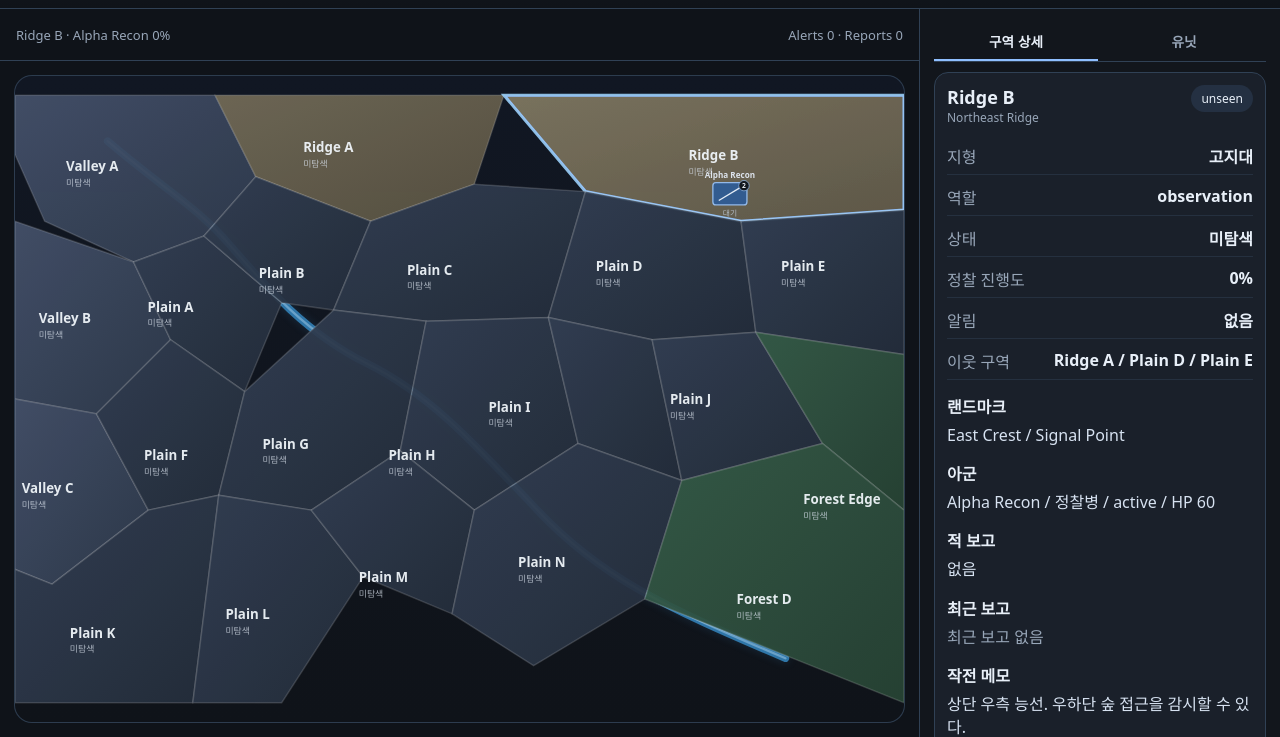
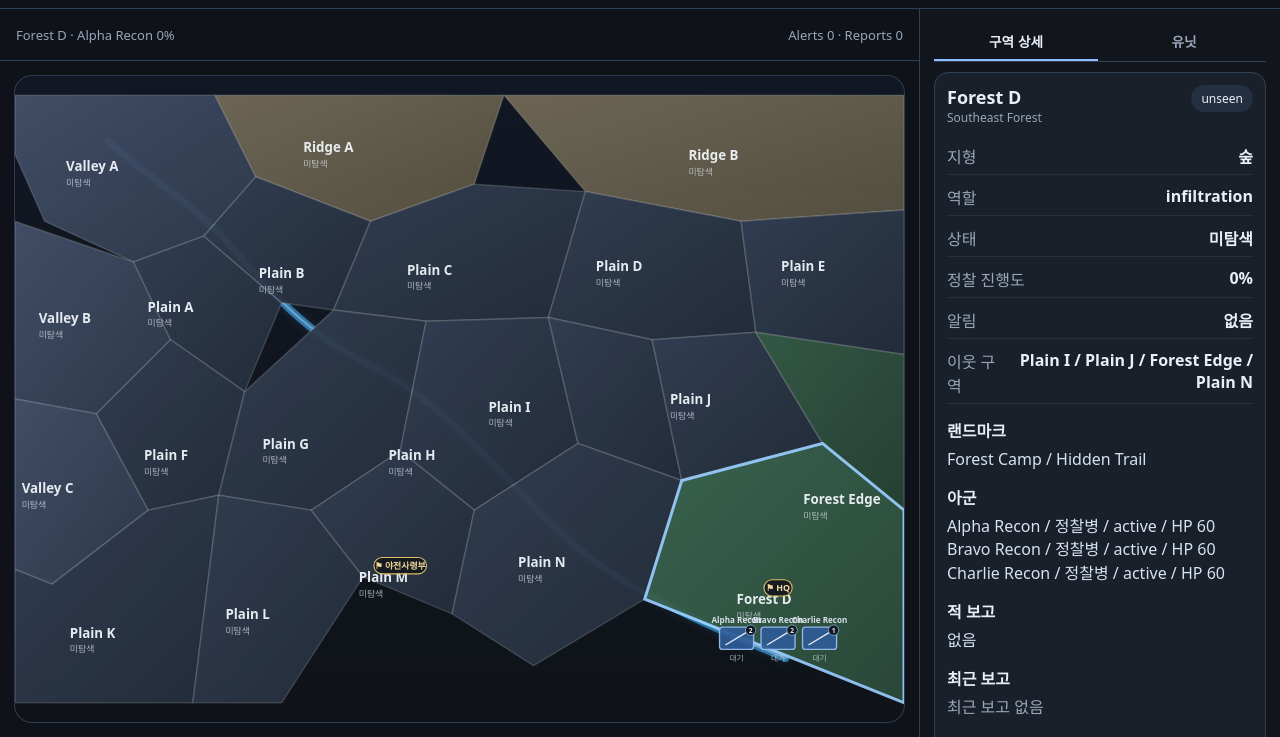
Before and after one commit to DotoryHamsta/Shrouded-Front, a plain HTML site: page index.html in a window 1280 px wide. Shown: the part 63-800 px from the top of the page. Drawn offline with Linux system fonts and the light colour scheme.

Commit message:
Set up comm experiment scenario: 3 recon at Forest D + anchors
- Spawn Alpha/Bravo/Charlie Recon at Forest D (start), objective is to scout
  north toward Valley A
- Designate comm anchors: Forest D (HQ) and Plain M (야전사령부), stored on the
  simulation and exposed via getState
- Render anchor flag badges (⚑ HQ / ⚑ 야전사령부) on the map

Geometry note: with a 2-hop comm range the northern Valley/Ridge sectors fall
outside anchor coverage, so a relay parked at Plain C is needed to keep the
lead scout connected to Valley A. Comm logic itself is the next step.

Co-Authored-By: Claude Opus 4.8 <noreply@anthropic.com>

```diff
--- a/game/sector.js
+++ b/game/sector.js
@@ -4,7 +4,7 @@
 // This module wraps raw map data into a game-friendly object.
 // It does not touch the DOM.
 
-import { MAP, getSectorById } from '../data/map.js?v=23';
+import { MAP, getSectorById } from '../data/map.js?v=24';
 
 export class Sector {
   constructor(raw) {
--- a/game/simulation.js
+++ b/game/simulation.js
@@ -4,16 +4,16 @@
 // This file advances time, moves units, drains food, handles recon progress,
 // creates reports, and resolves lightweight combat.
 
-import { MAP, getSectorById } from '../data/map.js?v=23';
-import { Sector } from './sector.js?v=23';
-import { Report, REPORT_CLASS, REPORT_KINDS } from './report.js?v=23';
+import { MAP, getSectorById } from '../data/map.js?v=24';
+import { Sector } from './sector.js?v=24';
+import { Report, REPORT_CLASS, REPORT_KINDS } from './report.js?v=24';
 import {
   Unit,
   UNIT_TYPES,
   UNIT_STATUS,
   isUnitAlive,
   unitLabel
-} from './unit.js?v=23';
+} from './unit.js?v=24';
 
 function clamp(value, min, max) {
   return Math.max(min, Math.min(max, value));
@@ -54,7 +54,7 @@ function clonePlainObject(value) {
 }
 
 export class Simulation {
-  constructor({ map = MAP, units = [], reports = [] } = {}) {
+  constructor({ map = MAP, units = [], reports = [], commAnchors = [] } = {}) {
     this.map = map;
     this.sectors = new Map();
     this.units = new Map();
@@ -66,6 +66,9 @@ export class Simulation {
     this.speed = 1;
     this.historyLimit = 250;
     this.defaultSupplySectorIds = [];
+    // Communication anchors (always-on transmitters): HQ, forward command, etc.
+    // Used by the comm system to determine which units are connected.
+    this.commAnchors = Array.isArray(commAnchors) ? commAnchors.map((a) => ({ ...a })) : [];
 
     this._buildSectors();
     this._ingestUnits(units);
@@ -231,7 +234,8 @@ export class Simulation {
       sectors: this.listSectors().map((s) => s.toJSON()),
       units: this.listUnits().map((u) => u.toJSON()),
       reports: this.listReports().map((r) => r.toJSON()),
-      operations: this.listOperations().map((op) => clonePlainObject(op))
+      operations: this.listOperations().map((op) => clonePlainObject(op)),
+      commAnchors: this.commAnchors.map((a) => ({ ...a }))
     };
   }
 
@@ -818,17 +822,30 @@ export function createSimulation(options = {}) {
 }
 
 export function createDefaultSimulation() {
+  // Experimental comm scenario: a small recon force starts at Forest D (HQ)
+  // and the objective is to scout north toward Valley A. The northern Valley/
+  // Ridge sectors fall outside the 2-hop comm range of the anchors, so relays
+  // must be positioned (e.g. at Plain C) to keep the lead scout connected.
+  const startSector = 'D5'; // Forest D
+  const reconAt = (name, level) => Unit.recon({
+    name,
+    sectorId: startSector,
+    level,
+    command: '대기',
+    meta: { ignoreSupply: true }
+  });
+
   return new Simulation({
     map: MAP,
     units: [
-      Unit.recon({
-        name: 'Alpha Recon',
-        sectorId: 'A3',
-        level: 2,
-        command: '대기',
-        meta: { ignoreSupply: true }
-      })
+      reconAt('Alpha Recon', 2),
+      reconAt('Bravo Recon', 2),
+      reconAt('Charlie Recon', 1)
     ],
-    reports: []
+    reports: [],
+    commAnchors: [
+      { sectorId: 'D5', label: 'HQ' },
+      { sectorId: 'D3', label: '야전사령부' }
+    ]
   });
 }
--- a/index.html
+++ b/index.html
@@ -4,10 +4,10 @@
   <meta charset="UTF-8" />
   <meta name="viewport" content="width=device-width, initial-scale=1.0" />
   <title>Shrouded Front</title>
-  <link rel="stylesheet" href="./style.css?v=23" />
+  <link rel="stylesheet" href="./style.css?v=24" />
 </head>
 <body>
   <div id="mapMount"></div>
-  <script type="module" src="./main.js?v=23"></script>
+  <script type="module" src="./main.js?v=24"></script>
 </body>
 </html>
--- a/ui/details.js
+++ b/ui/details.js
@@ -4,9 +4,9 @@
 // This module renders the selected sector details, recent reports,
 // unit summaries, and operational notes into the right-side panel.
 
-import { getSectorById, codeForSector } from '../data/map.js?v=23';
-import { formatTime } from '../game/report.js?v=23';
-import { unitLabel } from '../game/unit.js?v=23';
+import { getSectorById, codeForSector } from '../data/map.js?v=24';
+import { formatTime } from '../game/report.js?v=24';
+import { unitLabel } from '../game/unit.js?v=24';
 
 function escapeHtml(value) {
   return String(value ?? '')
--- a/ui/map.js
+++ b/ui/map.js
@@ -2,8 +2,8 @@
 // SVG map renderer for Shrouded Front.
 // Renders the full sector map from data/map.js.
 
-import { MAP, getSectorById } from '../data/map.js?v=23';
-import { unitSymbolKind, unitTone, describeUnitActivity } from './unit-display.js?v=23';
+import { MAP, getSectorById } from '../data/map.js?v=24';
+import { unitSymbolKind, unitTone, describeUnitActivity } from './unit-display.js?v=24';
 
 const SVG_NS = 'http://www.w3.org/2000/svg';
 
@@ -123,6 +123,7 @@ export class SectorMapView {
     this.labelElements = new Map();
     this.pinElements = new Map();
     this.unitLayer = null;
+    this.anchorLayer = null;
   }
 
   init() {
@@ -174,13 +175,15 @@ export class SectorMapView {
 
     const sectorLayer = createSvgEl('g');
     const labelLayer = createSvgEl('g');
+    const anchorLayer = createSvgEl('g');
     const unitLayer = createSvgEl('g');
     const pinLayer = createSvgEl('g');
 
-    svg.append(defs, river, riverFoam, sectorLayer, labelLayer, unitLayer, pinLayer);
+    svg.append(defs, river, riverFoam, sectorLayer, labelLayer, anchorLayer, unitLayer, pinLayer);
     shell.appendChild(svg);
     this.mount.appendChild(shell);
     this.svg = svg;
+    this.anchorLayer = anchorLayer;
     this.unitLayer = unitLayer;
 
     this._buildSectors(sectorLayer);
@@ -340,9 +343,54 @@ export class SectorMapView {
       }
     }
 
+    this._renderAnchors(state);
     this._renderUnitTokens(state);
 
     return this;
+  }
+
+  _renderAnchors(state) {
+    if (!this.anchorLayer) return;
+    this.anchorLayer.innerHTML = '';
+
+    const anchors = Array.isArray(state.commAnchors) ? state.commAnchors : [];
+    const sectorsById = state.sectorsById ?? {};
+
+    for (const anchor of anchors) {
+      const sector = sectorsById[anchor.sectorId] ?? getSectorById(anchor.sectorId);
+      if (!sector) continue;
+      const center = centerOf(sector);
+
+      const group = createSvgEl('g');
+      group.setAttribute('transform', `translate(${center.x}, ${center.y - 30})`);
+      group.setAttribute('pointer-events', 'none');
+
+      const label = String(anchor.label ?? 'HQ');
+      const w = Math.max(34, label.length * 11 + 16);
+
+      const pill = createSvgEl('rect');
+      pill.setAttribute('x', `${-w / 2}`);
+      pill.setAttribute('y', '-11');
+      pill.setAttribute('width', `${w}`);
+      pill.setAttribute('height', '22');
+      pill.setAttribute('rx', '11');
+      pill.setAttribute('fill', 'rgba(20,24,31,0.92)');
+      pill.setAttribute('stroke', 'rgba(235,196,110,0.95)');
+      pill.setAttribute('stroke-width', '1.5');
+      group.appendChild(pill);
+
+      const text = createSvgEl('text');
+      text.setAttribute('x', '0');
+      text.setAttribute('y', '4');
+      text.setAttribute('text-anchor', 'middle');
+      text.setAttribute('fill', 'rgba(245,222,160,0.98)');
+      text.setAttribute('font-size', '12');
+      text.setAttribute('font-weight', '800');
+      text.textContent = `⚑ ${label}`;
+      group.appendChild(text);
+
+      this.anchorLayer.appendChild(group);
+    }
   }
 
   _renderUnitTokens(state) {
--- a/ui/operations.js
+++ b/ui/operations.js
@@ -8,8 +8,8 @@
 // - supply and communication state
 // - command / mission summaries
 
-import { formatTime } from '../game/report.js?v=23';
-import { unitLabel } from '../game/unit.js?v=23';
+import { formatTime } from '../game/report.js?v=24';
+import { unitLabel } from '../game/unit.js?v=24';
 
 function escapeHtml(value) {
   return String(value ?? '')
--- a/ui/roster.js
+++ b/ui/roster.js
@@ -2,8 +2,8 @@
 // Unit roster panel: lists all friendly units with their current activity so the
 // player can scan the force at a glance and jump to any unit on the map.
 
-import { describeUnitActivity, unitTypeLabel } from './unit-display.js?v=23';
-import { codeForSector } from '../data/map.js?v=23';
+import { describeUnitActivity, unitTypeLabel } from './unit-display.js?v=24';
+import { codeForSector } from '../data/map.js?v=24';
 
 function escapeHtml(value) {
   return String(value ?? '')
--- a/ui/unit-display.js
+++ b/ui/unit-display.js
@@ -3,7 +3,7 @@
 // Keeps the NATO-style symbology and human-readable activity text in one place
 // so the map view and the unit roster stay consistent.
 
-import { codeForSector } from '../data/map.js?v=23';
+import { codeForSector } from '../data/map.js?v=24';
 
 // Report cadence by unit level (mirrors Simulation._reportInterval).
 const REPORT_INTERVAL_BY_LEVEL = [20, 14, 9, 6, 4];
```
Also changed, not shown: main.js (+6 -6 lines).
